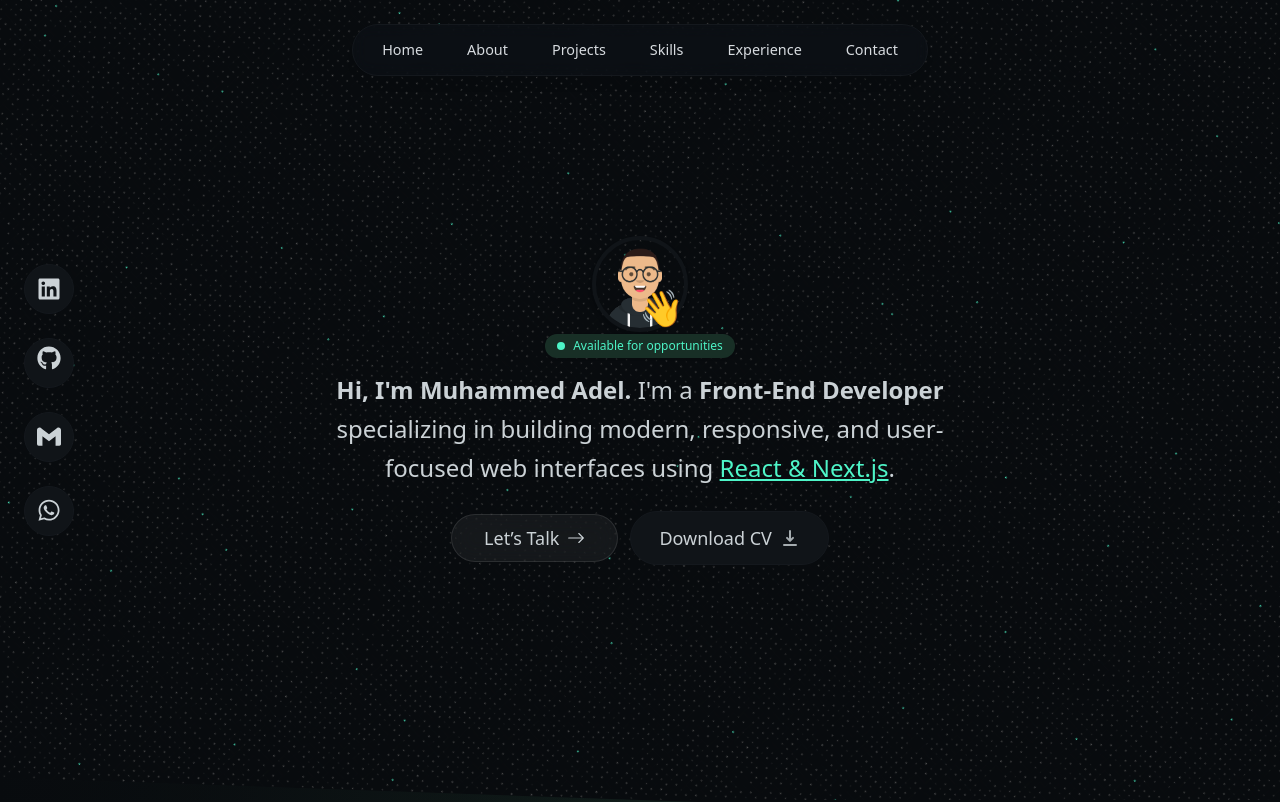
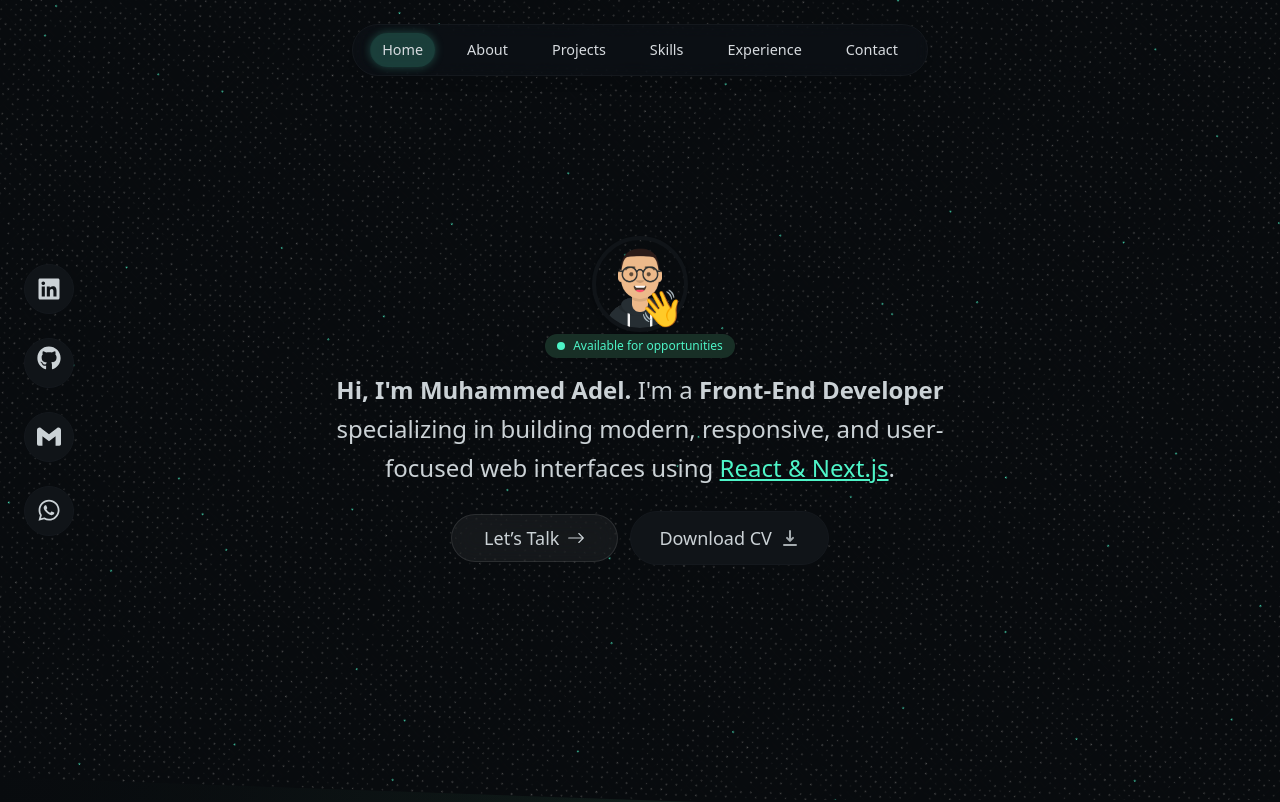
Before and after one commit to MuhammedAdel6041/my-portfolio, a Next.js app: page / in a window 1280 px wide. Shown: the top 802 px of the page. Built offline with nearby package versions, Linux system fonts and the light colour scheme.

Commit message:
activeSection

```diff
--- a/app/layout.tsx
+++ b/app/layout.tsx
@@ -28,7 +28,7 @@ export default function RootLayout({
   children: React.ReactNode;
 }>) {
   return (
-    <html lang="en">
+    <html lang="en" className="!scroll-smooth">
       <body className={`${geistSans.variable} ${geistMono.variable} antialiased relative
   bg-[var(--color-PrimaryBg)] text-[var(--color-PrimaryText)]`}
   suppressHydrationWarning={true}
--- a/components/about.tsx
+++ b/components/about.tsx
@@ -10,7 +10,7 @@ export default function About() {
     <section
       id="about"
       className="
-      scroll-mt-28
+      scroll-mt-12
         relative min-h-screen flex flex-col items-center justify-center
         text-white overflow-hidden
         px-4 sm:px-6 md:px-10 lg:px-20
--- a/components/header.tsx
+++ b/components/header.tsx
@@ -1,10 +1,13 @@
 'use client'
-import React from 'react'
+import React, { useState } from 'react'
 import { motion } from 'framer-motion'
 import { links } from '@/lib/data'
 import Link from 'next/link'
+import clsx from 'clsx'
 
 export default function Header() {
+   const [activeSection, setActiveSection] = useState("Home")
+
    return (
       <header className="z-[999] relative">
 
@@ -35,7 +38,7 @@ export default function Header() {
 
                {links.map((link, i) => (
                   <motion.li
-                     className="h-3/4 flex items-center justify-center relative"
+                     className={"h-3/4 flex items-center justify-center relative"}
                      key={link.hash}
                      initial={{ y: -40, opacity: 0, rotateX: 30 }}
                      animate={{ y: 0, opacity: 1, rotateX: 0 }}
@@ -46,15 +49,32 @@ export default function Header() {
                      }}
                   >
                      <Link
-                        className="flex w-full items-center justify-center px-3 py-3
-                transition
-                text-[var(--color-NavText)]
-                hover:text-[var(--color-NavHover)]
-                dark:text-[var(--color-NavText)]
-                dark:hover:text-[var(--color-NavHover)]"
+                        className={clsx(`flex w-full items-center justify-center px-3 py-3      transition
+                              text-[var(--color-NavText)]
+                             hover:text-[var(--color-NavHover)]
+               dark:text-[color:var(--color-NavText)]
+                dark:hover:text-[var(--color-NavHover)]`,{" text-[var(--color-Accent)] dark:text-[var(--color-Accent)]": activeSection === link.name})}
                         href={link.hash}
+                          onClick={() => {
+                  setActiveSection(link.name);
+
+                }}
                      >
                         {link.name}
+                        {link.name === activeSection && (
+                  <motion.span
+  className="absolute inset-0 -z-10 rounded-full
+             bg-[var(--color-AccentHover)]/20
+             dark:bg-[var(--color-AccentHover)]/30
+             backdrop-blur-[6px] shadow-[0_0_10px_var(--color-AccentHover)]/25"
+  layoutId="activeSection"
+  transition={{
+    type: "spring",
+    stiffness: 380,
+    damping: 30,
+  }}
+></motion.span>
+                )}
                      </Link>
                   </motion.li>
                ))}
--- a/package.json
+++ b/package.json
@@ -9,6 +9,7 @@
     "lint": "eslint"
   },
   "dependencies": {
+    "clsx": "^2.1.1",
     "framer-motion": "^12.23.24",
     "motion": "^12.23.24",
     "next": "15.5.4",
```
Also changed, not shown: 1 other file (tests, documents, lock files or other folders).
